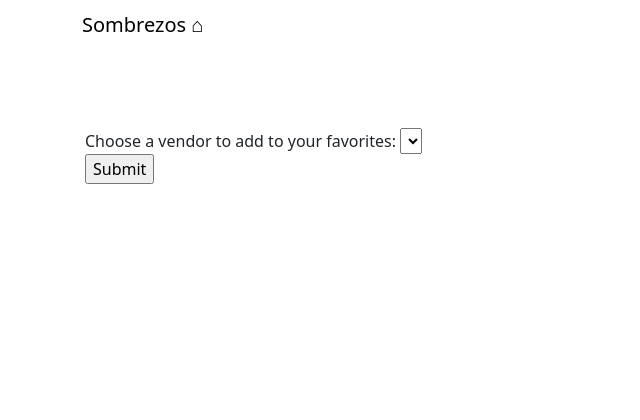
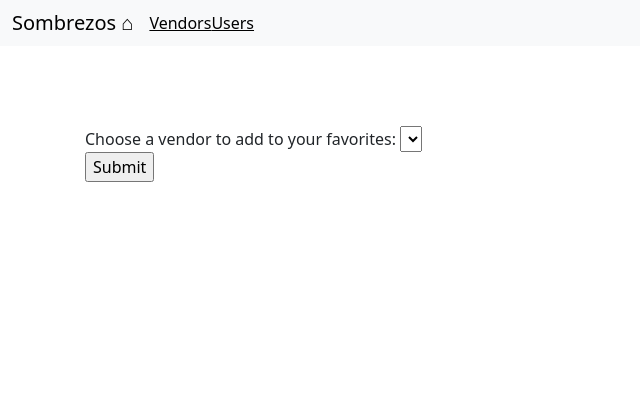
Before and after one commit to LeahMcIntyre/Sombrezos, a Flask app: page /users/1/add_favorites in a window 1280 px wide. Shown: the top 420 px of the page, without its empty margins (0-640 px from the left). Run offline with Flask 3, Linux system fonts and the light colour scheme; lists and menus that the app fills with data are empty; some libraries are stand-ins or nearby versions.

Commit message:
changed search and fixed navbar

```diff
--- a/app.py
+++ b/app.py
@@ -136,10 +136,10 @@ def vendors():
 #Search for vendors
 @app.route('/vendors/search', methods=['POST'])
 def search_vendors():
-  # TODO: implement search on artists with partial string search. Ensure it is case-insensitive.
-  # seach for Hop should return "The Musical Hop".
-  # search for "Music" should return "The Musical Hop" and "Park Square Live Music & Coffee"
-  results = Vendor.query.filter(Vendor.name.ilike('%{}%'.format(request.form['search_term']))).all()
+
+  search_term = request.form['search_term']
+  search = '%{}%'.format(search_term)
+  results = Vendor.query.filter(Vendor.name.ilike(search)).all()
   response={
     "count": len(results),
     "data": []
@@ -290,7 +290,9 @@ def users():
 #Searches all the users
 @app.route('/users/search', methods=['POST'])
 def search_users():
-  results = User.query.filter(User.username.ilike('%{}%'.format(request.form['search_term']))).all()
+  search_term = request.form['search_term']
+  search = '%{}%'.format(search_term)
+  results = User.query.filter(User.username.ilike(search)).all()
 
   response={
     "count": len(results),
@@ -545,7 +547,7 @@ def show_rewards(user_id):
 #  Create Deals
  #  ----------------------------------------------------------------
 
-@app.route('/deals/create', methods=['GET'])
+@app.route('/deals/create/<int:vendor_id>', methods=['GET'])
 def create_deal_form():
   form = DealForm()
   return render_template('forms/new_deal.html', form=form)
--- a/templates/layouts/main.html
+++ b/templates/layouts/main.html
@@ -18,8 +18,8 @@ rel="stylesheet" integrity="sha384-1BmE4kWBq78iYhFldvKuhfTAU6auU8tT94WrHftjDbrCE
   <div id="wrap">
 
     <!-- Fixed navbar -->
-    <div class="navbar navbar-default navbar-fixed-top">
-      <div class="container">
+    <div class="navbar navbar-expand-sm navbar-secondary bg-light">
+      <div class="container-fluid">
         <div class="navbar-header">
 
           <a class="navbar-brand" href="/">Sombrezos ⌂</a>
@@ -41,7 +41,7 @@ rel="stylesheet" integrity="sha384-1BmE4kWBq78iYhFldvKuhfTAU6auU8tT94WrHftjDbrCE
               {% if (request.endpoint == 'users') or
                 (request.endpoint == 'search_users') or
                 (request.endpoint == 'show_user') %}
-              <form class="search" method="post" action="/user/search">
+              <form class="search" method="post" action="/users/search">
                 <input class="form-control"
                   type="search"
                   name="search_term"
@@ -51,8 +51,8 @@ rel="stylesheet" integrity="sha384-1BmE4kWBq78iYhFldvKuhfTAU6auU8tT94WrHftjDbrCE
               {% endif %}
             </li>
           </ul>
-          <ul class="nav navbar-nav">
-            <li {% if request.endpoint == 'vendors' %} class="active" {% endif %}><a href="{{ url_for('vendors') }}">Vendors</a></li>
+          <ul class="navbar-nav">
+            <li {% if request.endpoint == 'vendors' %} class="active" {% endif %}><a href="{{ url_for('vendors') }}">Vendors</a></li> <br>
             <li {% if request.endpoint == 'users' %} class="active" {% endif %}><a href="{{ url_for('users') }}">Users</a></li>
           </ul>
         </div><!--/.nav-collapse -->
--- a/templates/pages/results.html
+++ b/templates/pages/results.html
@@ -7,6 +7,4 @@
 
 <a href="/vendors/{{ data.id }}" class="btn btn-info btn-lg"> {{data.name}}</a>
 
-
-
 {% endblock %}
--- a/templates/pages/search_users.html
+++ b/templates/pages/search_users.html
@@ -8,7 +8,7 @@
 		<a href="/users/{{ user.id }}">
 			<i class="fas fa-users"></i>
 			<div class="item">
-				<h5>{{ user.username }}</h5>
+				<h5>{{ user.name }}</h5>
 			</div>
 		</a>
 	</li>
--- a/templates/pages/search_vendors.html
+++ b/templates/pages/search_vendors.html
@@ -5,8 +5,7 @@
 <ul class="items">
 	{% for vendor in results.data %}
 	<li>
-		<a href="/vendor/{{ vendor.id }}">
-			<i class="fas fa-music"></i>
+		<a href="/vendors/{{ vendor.id }}">
 			<div class="item">
 				<h5>{{ vendor.name }}</h5>
 			</div>
```
